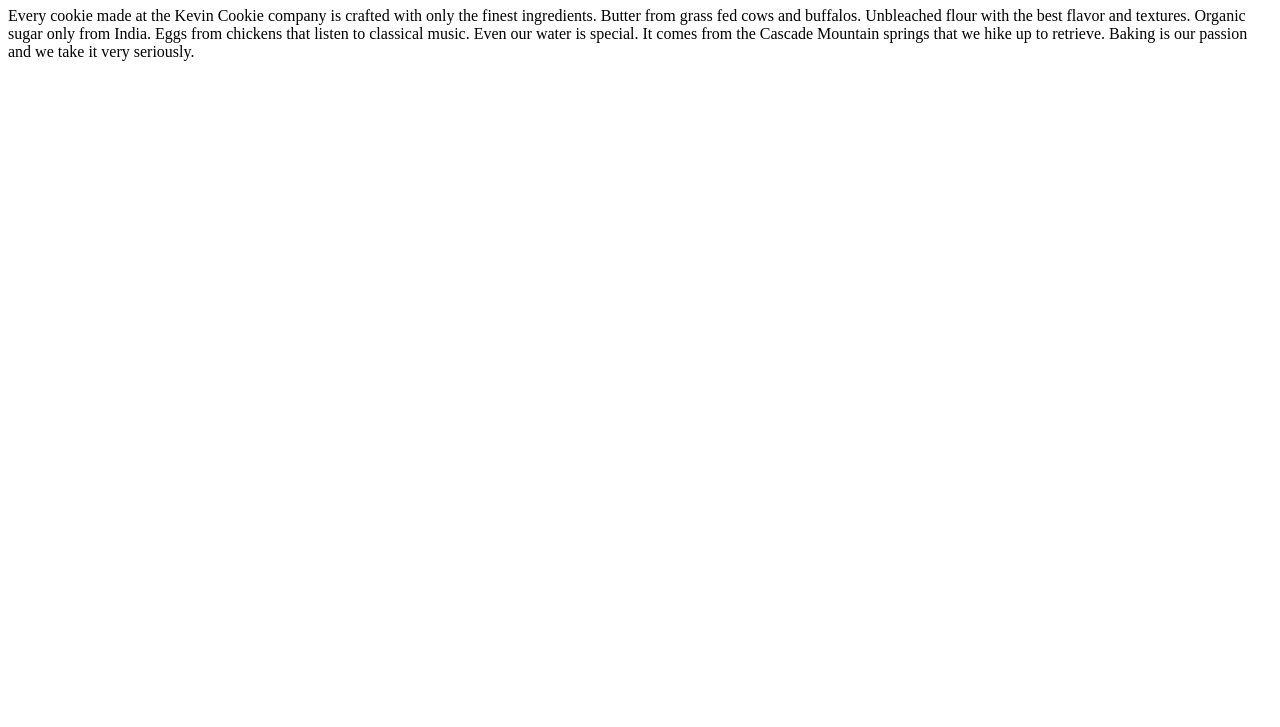
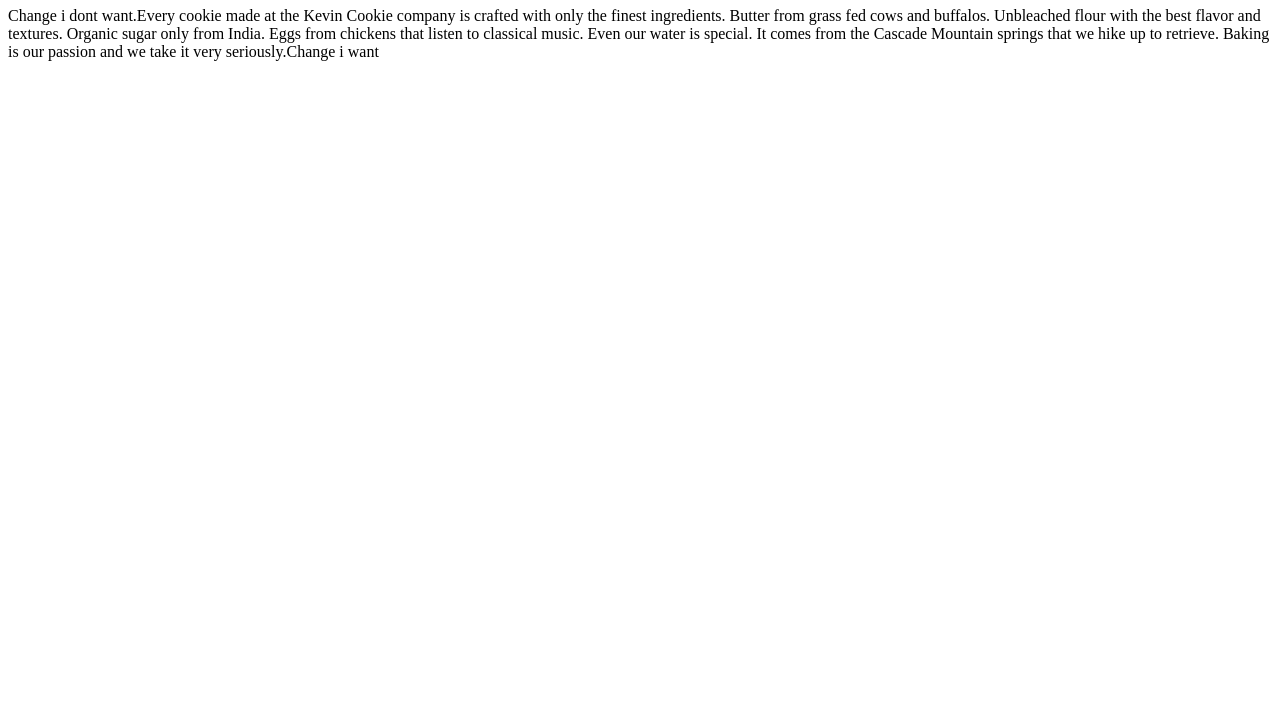
Before and after one commit to vansh-voyage/Sample, a plain HTML site: page Index.htm in a window 1280 px wide. Shown: the part 73-800 px from the top of the page. Drawn offline with Linux system fonts and the light colour scheme.

Commit message:
changed to master in index

```diff
--- a/Index.htm
+++ b/Index.htm
@@ -3,7 +3,7 @@
 <body>
 
 <h1>Deliciousness in every bites!</h1>
-<p>Every cookie made at the Kevin Cookie company is crafted with only the finest ingredients. Butter from grass fed cows and buffalos. Unbleached flour with the best flavor and textures. Organic sugar only from India. Eggs from chickens that listen to classical music. Even our water is special. It comes from the Cascade Mountain springs that we hike up to retrieve. Baking is our passion and we take it very seriously.</p>
+<p>Change i dont want.Every cookie made at the Kevin Cookie company is crafted with only the finest ingredients. Butter from grass fed cows and buffalos. Unbleached flour with the best flavor and textures. Organic sugar only from India. Eggs from chickens that listen to classical music. Even our water is special. It comes from the Cascade Mountain springs that we hike up to retrieve. Baking is our passion and we take it very seriously.Change i want</p>
 
 </body>
 </html>
```
